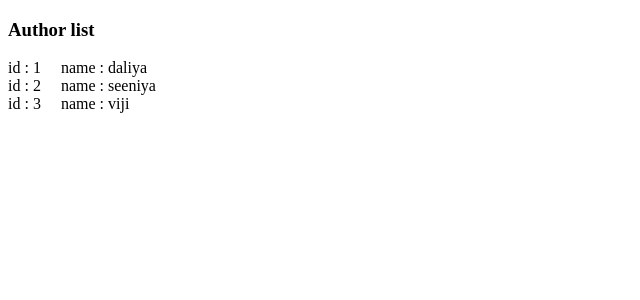
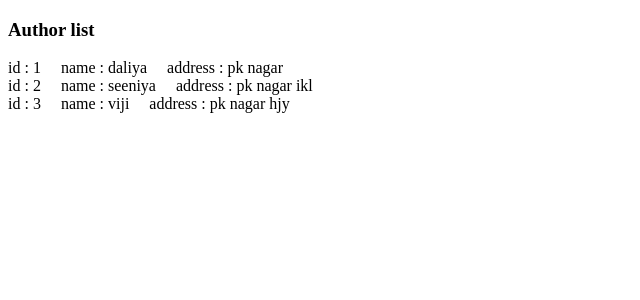
Before and after one commit to daliyajohn/Angular-basics, an Angular app: page /author in a window 1280 px wide. Shown: the top 300 px of the page, without its empty margins (0-640 px from the left). Built offline with nearby package versions, Linux system fonts and the light colour scheme.

Commit message:
Json file

```diff
--- a/src/app/author/author.component.html
+++ b/src/app/author/author.component.html
@@ -1,5 +1,5 @@
 <h3>Author list</h3>
 
 <div *ngFor="let course of courses" >
-  id :  {{course.id}}  	&nbsp;&nbsp;&nbsp;  name : {{course.name}}
+  id :  {{course.id}}  	&nbsp;&nbsp;&nbsp;  name : {{course.name}}  &nbsp;&nbsp;&nbsp; address : {{course.address}}
 </div>
--- a/src/app/author/author.service.ts
+++ b/src/app/author/author.service.ts
@@ -9,15 +9,18 @@ export class AuthorService {
     return [
       {
         id : 1,
-        name : 'daliya'
+        name : 'daliya',
+        address: 'pk nagar'
       },
       {
         id : 2,
-        name : 'seeniya'
+        name : 'seeniya',
+        address: 'pk nagar ikl'
       },
       {
         id : 3,
-        name : 'viji'
+        name : 'viji',
+        address: 'pk nagar hjy'
       },
     ];
   }
```
